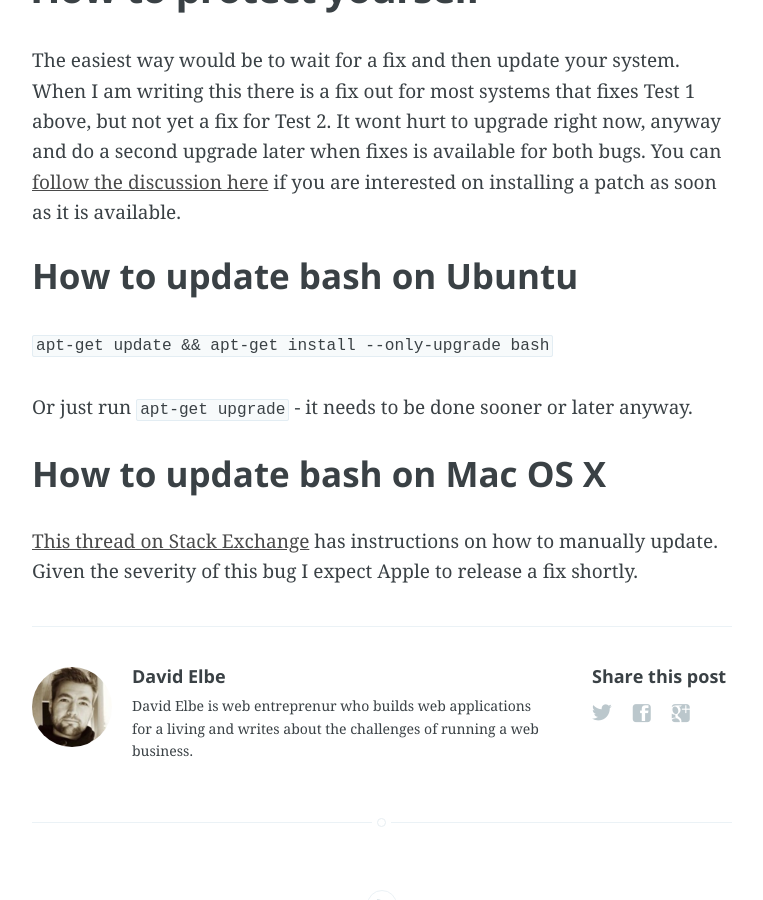
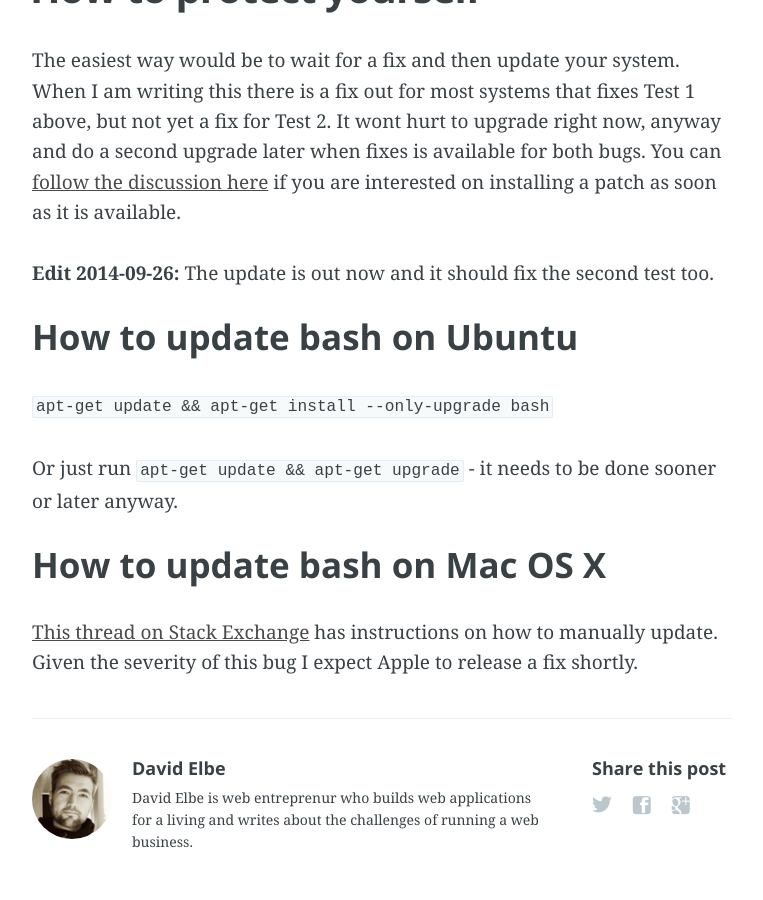
Before and after one commit to davidelbe/david.elbe.me, a Jekyll site: the page built from _posts/2014-09-25-bash-security-vulnerability.md, in a window 1280 px wide and 900 px high, scrolled down 1905 px. Shown: the whole window, without its empty margins (258-1021 px from the left). Built offline with Jekyll 4.4.1, drawn with Linux system fonts in a browser that asks for light colours; Markdown is read by kramdown in place of the engine named in the settings; comment, search, counter and statistics services are not loaded.

Commit message:
Updated bash blog post

```diff
--- a/_posts/2014-09-25-bash-security-vulnerability.md
+++ b/_posts/2014-09-25-bash-security-vulnerability.md
@@ -70,11 +70,13 @@
 [follow the discussion here](https://bugzilla.redhat.com/show_bug.cgi?id=1141597#c23)
 if you are interested on installing a patch as soon as it is available.
 
+**Edit 2014-09-26:** The update is out now and it should fix the second test too.
+
 ### How to update bash on Ubuntu
 
 ``apt-get update && apt-get install --only-upgrade bash``
 
-Or just run `apt-get upgrade` - it needs to be done sooner or later anyway.
+Or just run `apt-get update && apt-get upgrade` - it needs to be done sooner or later anyway.
 
 ### How to update bash on Mac OS X
 
```
